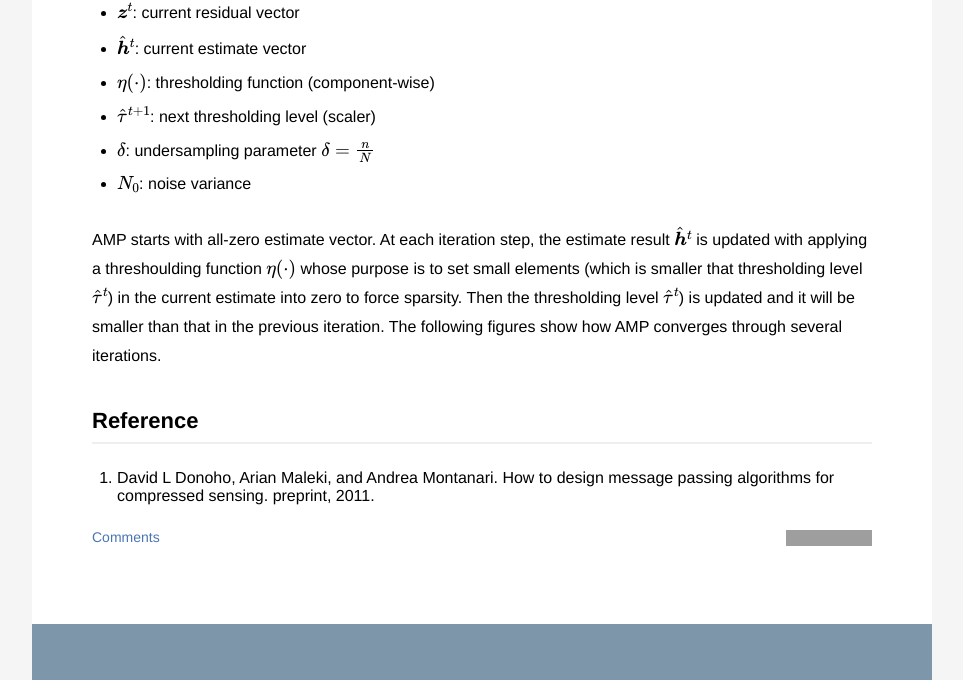
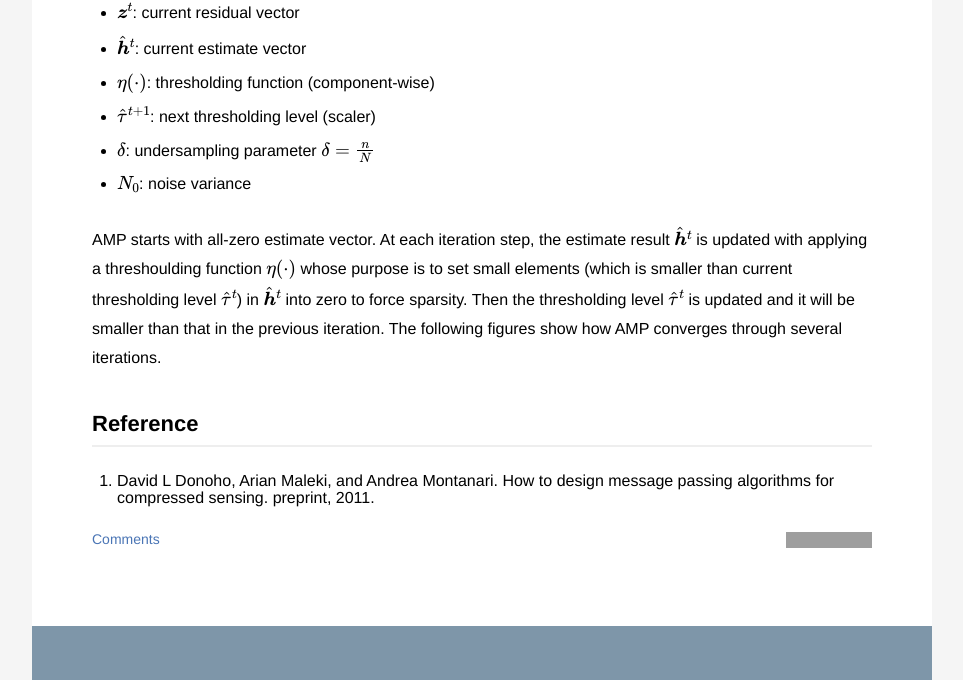
Before and after one commit to danqing117/danqing117.github.io, a Jekyll site: the page built from _posts/2017-04-06-AMP.md, in a window 1280 px wide and 900 px high, scrolled down 1714 px, cut to the strip 0-680 px from the top of the window. Shown: the whole strip, without its empty margins (158-1121 px from the left). Built offline with Jekyll 4.4.1, drawn with Linux system fonts in a browser that asks for light colours; formulas are drawn with MathJax 3; grey boxes are pictures that could not be loaded.

Commit message:
Update 2017-04-06-AMP.md

```diff
--- a/_posts/2017-04-06-AMP.md
+++ b/_posts/2017-04-06-AMP.md
@@ -64,7 +64,7 @@ where,
  * \\(\delta\\): undersampling parameter \\( \delta = \frac{n}{N} \\)
  * \\(N_0\\): noise variance
 
-AMP starts with all-zero estimate vector. At each iteration step, the estimate result \\(\hat{\boldsymbol{h}}^t\\) is updated with applying a threshoulding function \\(\eta(\cdot)\\) whose purpose is to set small elements (which is smaller that thresholding level \\(\hat{\tau}^{t}\\)) in the current estimate into zero to force sparsity. Then the thresholding level \\(\hat{\tau}^{t}\\)) is updated and it will be smaller than that in the previous iteration. The following figures show how AMP converges through several iterations.
+AMP starts with all-zero estimate vector. At each iteration step, the estimate result \\(\hat{\boldsymbol{h}}^t\\) is updated with applying a threshoulding function \\(\eta(\cdot)\\) whose purpose is to set small elements (which is smaller than current thresholding level \\(\hat{\tau}^{t}\\)) in \\(\hat{\boldsymbol{h}}^t\\) into zero to force sparsity. Then the thresholding level \\(\hat{\tau}^{t}\\) is updated and it will be smaller than that in the previous iteration. The following figures show how AMP converges through several iterations.
 
 
 
```
